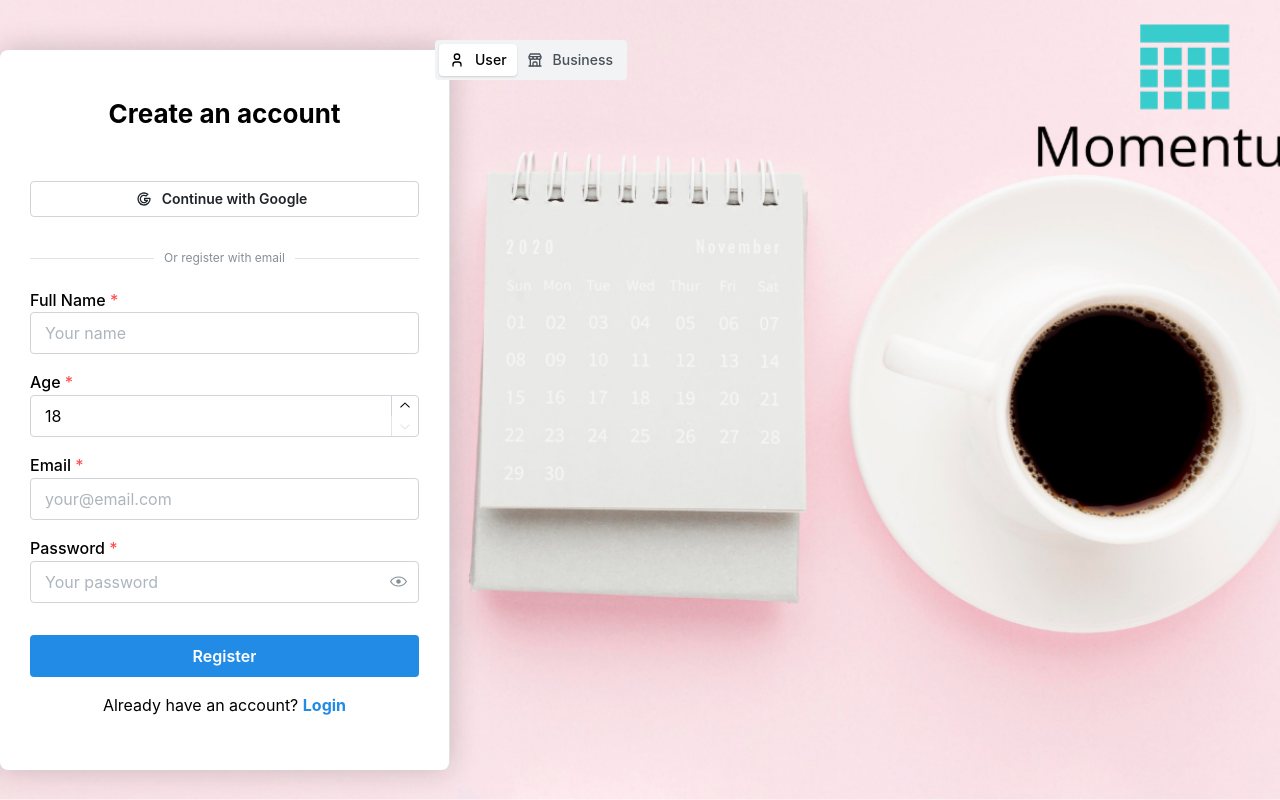
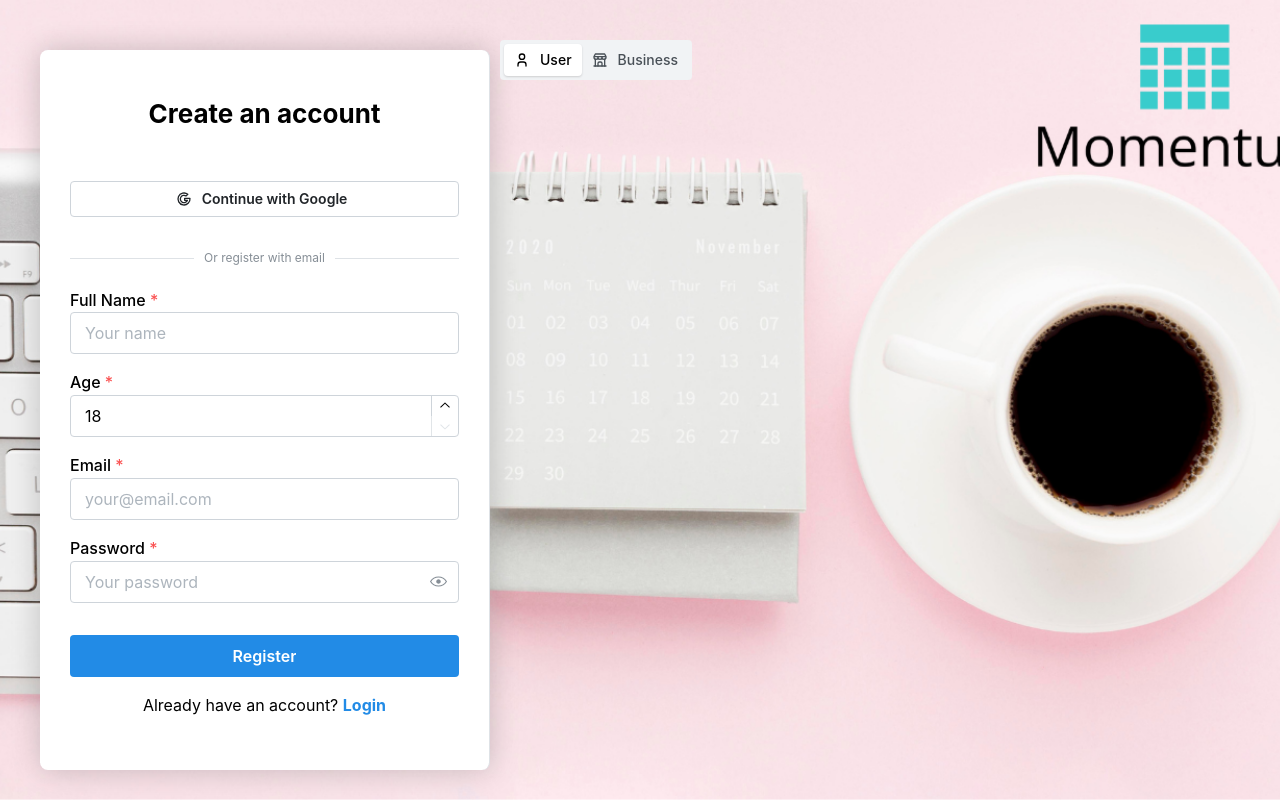
Before and after one commit to FalcoLluc/MOMENTUM_WebApp_Next.js, a Next.js app: page /register in a window 1280 px wide. Built offline with nearby package versions, Linux system fonts and the light colour scheme; no server answers.

Commit message:
detalls_CSS

```diff
--- a/src/components/auth/AuthForm/AuthForm.module.css
+++ b/src/components/auth/AuthForm/AuthForm.module.css
@@ -10,6 +10,8 @@
   align-items: center;
   justify-content: flex-start; /* Align form to left */
   padding-top: 0; /* Space for the selector */
+  padding-left: 40px;
+  padding-right: 40px;
   box-sizing: border-box;
 }
 
--- /dev/null
+++ b/src/components/auth/AuthPage.module.css
@@ -0,0 +1,29 @@
+.container {
+  min-height: 100vh;
+  display: flex;
+  flex-direction: column;
+  position: relative;
+}
+
+.selectorContainer {
+  position: absolute;
+  top: 40px;
+  left: 50%;
+  transform: translateX(-50%);
+  z-index: 100;
+  width: 100%;
+  max-width: 450px;
+  display: flex;
+  justify-content: center;
+  padding: 0 20px;
+}
+
+.selectorInner {
+  width: 100%;
+  max-width: 280px;
+}
+
+.formsContainer {
+  width: 100%;
+  max-width: 450px;
+}
--- a/src/components/auth/AuthPage.tsx
+++ b/src/components/auth/AuthPage.tsx
@@ -5,6 +5,7 @@ import { useSearchParams, useRouter } from 'next/navigation';
 import { AuthTypeSelector } from './AuthTypeSelector';
 import { AuthForm } from './AuthForm/AuthForm';
 import { BusinessAuthForm } from './BusinessAuthForm/BusinessAuthForm';
+import classes from './AuthPage.module.css';
 
 export function AuthPage({ type }: { type: 'login' | 'register' }) {
   const searchParams = useSearchParams();
@@ -18,27 +19,20 @@ export function AuthPage({ type }: { type: 'login' | 'register' }) {
   };
 
   return (
-    <div style={{ minHeight: '100vh', position: 'relative' }}>
-      <div
-        style={{
-          position: 'absolute',
-          top: '40px',
-          left: '50%',
-          transform: 'translateX(-50%)',
-          zIndex: 100,
-          width: '100%',
-          maxWidth: '450px',
-          padding: '0 20px',
-        }}
-      >
+    <div className={classes.container}>
+      <div className={classes.selectorContainer}>
+        <div className={classes.selectorInner}>
           <AuthTypeSelector value={authType} onChange={setAuthType} />
         </div>
+      </div>
 
+      <div className={classes.formsContainer}>
         {authType === 'user' ? (
           <AuthForm type={type} />
         ) : (
           <BusinessAuthForm type={type} />
         )}
       </div>
+    </div>
   );
 }
--- a/src/components/auth/BusinessAuthForm/BusinessAuthForm.module.css
+++ b/src/components/auth/BusinessAuthForm/BusinessAuthForm.module.css
@@ -10,6 +10,8 @@
     align-items: center;
     justify-content: flex-end; /* Align form to right */
     padding-top: 0px; /* Space for the selector */
+    padding-right: 40px;
+    padding-left: 40px;
     box-sizing: border-box;
   }
 
```
Lines whose indentation alone changed are shown as unchanged.
